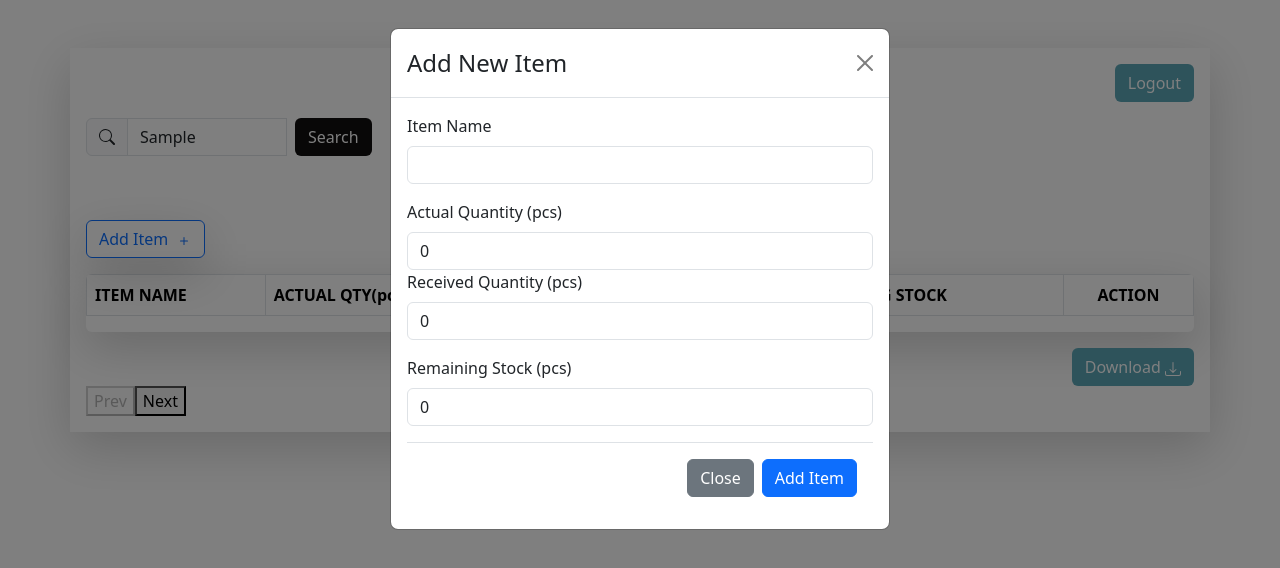
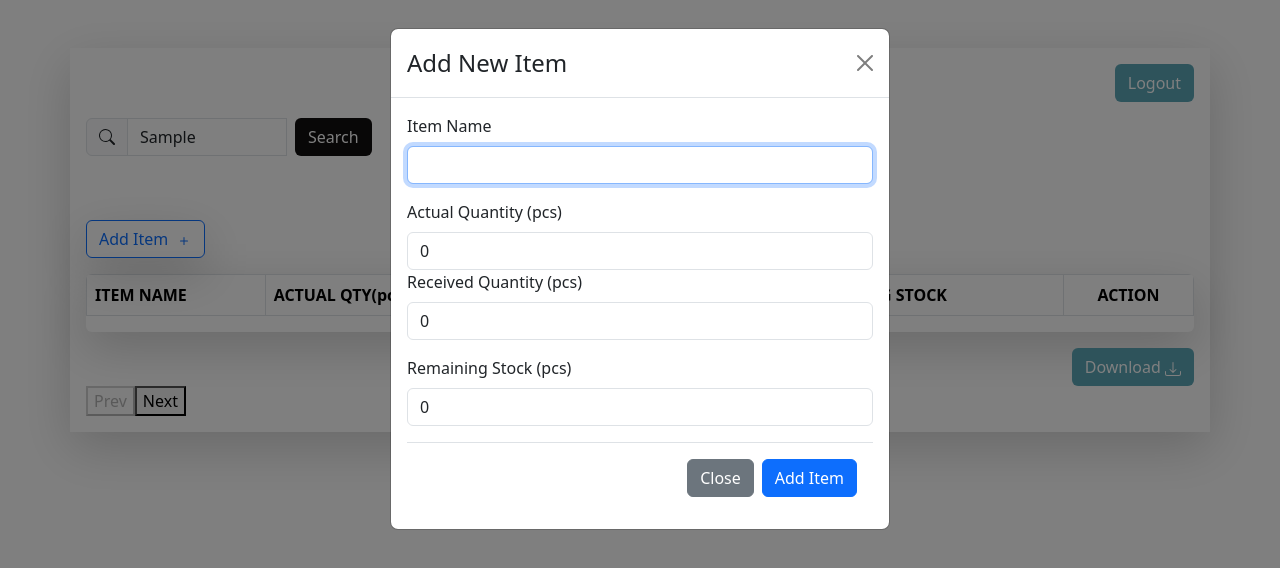
Before and after one commit to larbisamuel/Invoice-App, a React (Vite) app: page /Table in a window 1280 px wide. Both pictures are taken after typing "Sample" into the empty fields and a click on the button "Add Item". Shown: the top 568 px of the page. Built offline with nearby package versions, Linux system fonts and the light colour scheme.

Commit message:
autofocus

```diff
--- a/src/components/Table.tsx
+++ b/src/components/Table.tsx
@@ -227,7 +227,7 @@ const Table: React.FC = () => {
           <form onSubmit={handleAddItem}>
             <div className="mb-3">
               <label htmlFor="itemName" className="form-label">Item Name</label>
-              <input type="text" className="form-control" id="itemName" name="itemName" value={newItem.itemName} onChange={handleInputChange} required />
+              <input type="text" className="form-control" id="itemName" name="itemName" autoFocus value={newItem.itemName} onChange={handleInputChange} required />
             </div>
             <div className="mb-3">
               <label htmlFor="actualQuantity" className="form-label">Actual Quantity (pcs)</label>
```
